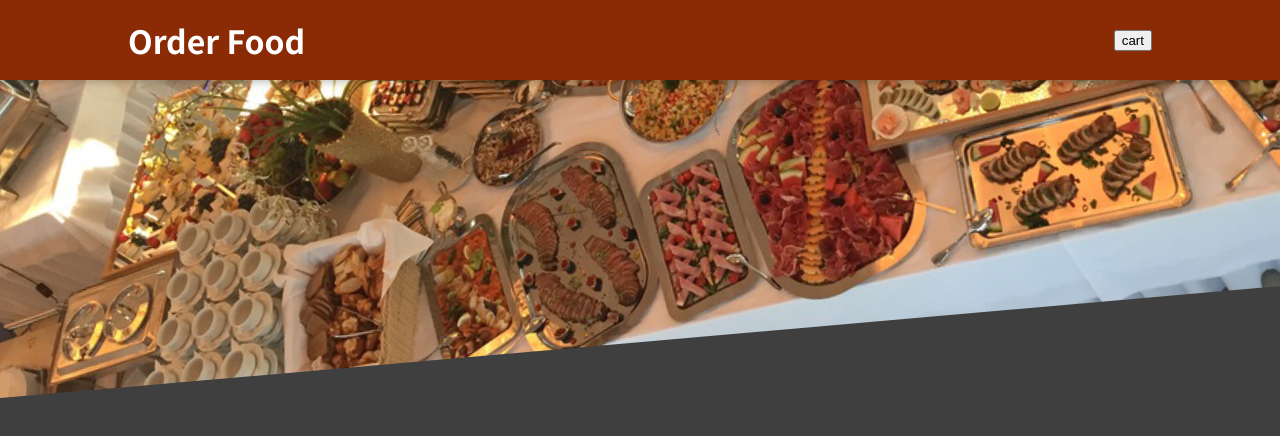
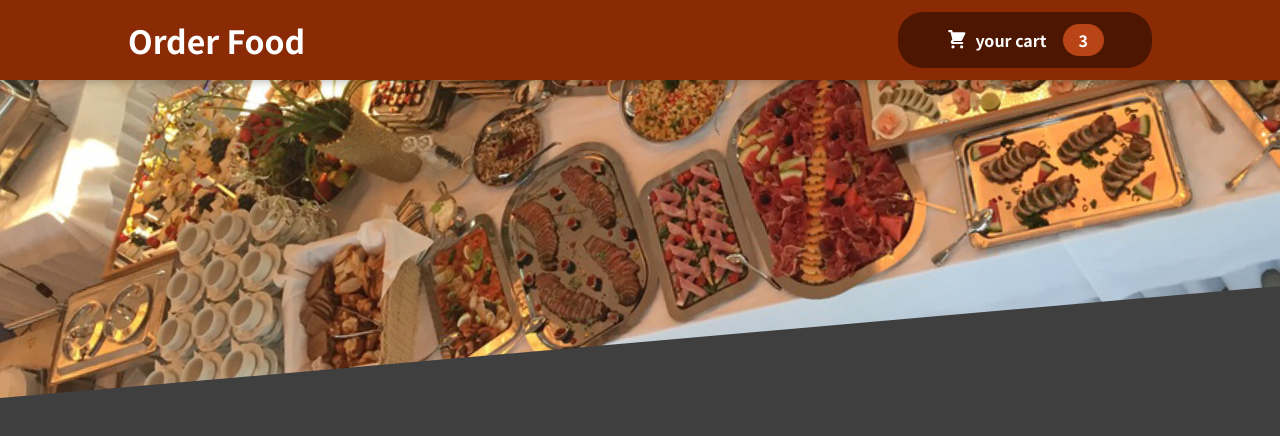
Before and after one commit to Fateme-mokhtari/food-order-app, a React (Create React App) app: page / in a window 1280 px wide. Shown: the top 436 px of the page. Built offline with nearby package versions, Linux system fonts and the light colour scheme.

Commit message:
add cart button component

```diff
--- a/src/App.js
+++ b/src/App.js
@@ -1,10 +1,11 @@
+import { Fragment } from "react";
 import Header from "./components/Layout/Header";
 
 function App() {
   return (
-    <div>
+    <Fragment>
       <Header></Header>
-    </div>
+    </Fragment>
   );
 }
 
--- /dev/null
+++ b/src/components/Cart/CartIcon.js
@@ -0,0 +1,13 @@
+const CartIcon = () => {
+    return (
+      <svg
+        xmlns='http://www.w3.org/2000/svg'
+        viewBox='0 0 20 20'
+        fill='currentColor'
+      >
+        <path d='M3 1a1 1 0 000 2h1.22l.305 1.222a.997.997 0 00.01.042l1.358 5.43-.893.892C3.74 11.846 4.632 14 6.414 14H15a1 1 0 000-2H6.414l1-1H14a1 1 0 00.894-.553l3-6A1 1 0 0017 3H6.28l-.31-1.243A1 1 0 005 1H3zM16 16.5a1.5 1.5 0 11-3 0 1.5 1.5 0 013 0zM6.5 18a1.5 1.5 0 100-3 1.5 1.5 0 000 3z' />
+      </svg>
+    );
+  };
+
+  export default CartIcon;
--- a/src/components/Layout/Header.js
+++ b/src/components/Layout/Header.js
@@ -1,13 +1,15 @@
 import React from "react";
 import mealsImage from "../../assets/meals.jpg";
 import classes from "./Header.module.css";
+import HeaderCartButton from "./HeaderCartButton";
+
 
 const Header = (props) => {
   return (
     <React.Fragment>
       <header className={classes.header}>
         <h1>Order Food</h1>
-        <button>cart</button>
+        <HeaderCartButton/>
       </header>
       <div className={classes['main-image']}>
           <img src={mealsImage} alt="food"/>
--- /dev/null
+++ b/src/components/Layout/HeaderCartButton.js
@@ -0,0 +1,16 @@
+import CartIcon from "../Cart/CartIcon";
+import classes from "./HeaderCartButton.module.css";
+
+const HeaderCartButton = (props) => {
+  return (
+    <button className={classes.button}>
+      <span className={classes.icon}>
+
+        <CartIcon />
+      </span>
+      <span>your cart</span>
+      <span className={classes.badge}>3</span>
+    </button>
+  );
+};
+export default HeaderCartButton;
--- /dev/null
+++ b/src/components/Layout/HeaderCartButton.module.css
@@ -0,0 +1,59 @@
+.button {
+    cursor: pointer;
+    font: inherit;
+    border: none;
+    background-color: #4d1601;
+    color: white;
+    padding: 0.75rem 3rem;
+    display: flex;
+    justify-content: space-around;
+    align-items: center;
+    border-radius: 25px;
+    font-weight: bold;
+  }
+
+  .button:hover,
+  .button:active {
+    background-color: #2c0d00;
+  }
+
+  .icon {
+    width: 1.35rem;
+    height: 1.35rem;
+    margin-right: 0.5rem;
+  }
+
+  .badge {
+    background-color: #b94517;
+    padding: 0.25rem 1rem;
+    border-radius: 25px;
+    margin-left: 1rem;
+    font-weight: bold;
+  }
+
+  .button:hover .badge,
+  .button:active .badge {
+    background-color: #92320c;
+  }
+
+  .bump {
+    animation: bump 300ms ease-out;
+  }
+
+  @keyframes bump {
+    0% {
+      transform: scale(1);
+    }
+    10% {
+      transform: scale(0.9);
+    }
+    30% {
+      transform: scale(1.1);
+    }
+    50% {
+      transform: scale(1.15);
+    }
+    100% {
+      transform: scale(1);
+    }
+  }
```
Also changed, not shown: 1 other file (tests, documents, lock files or other folders).
